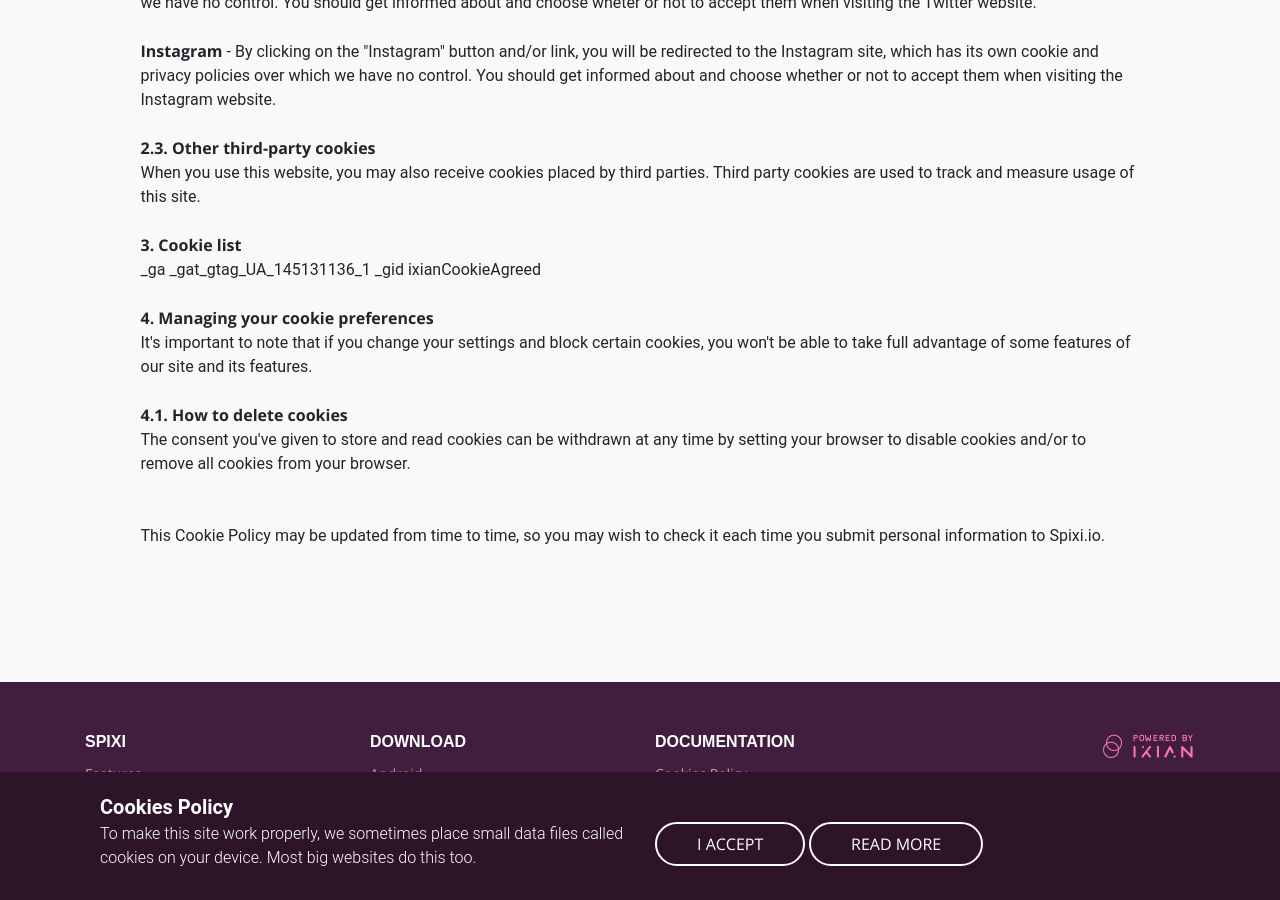
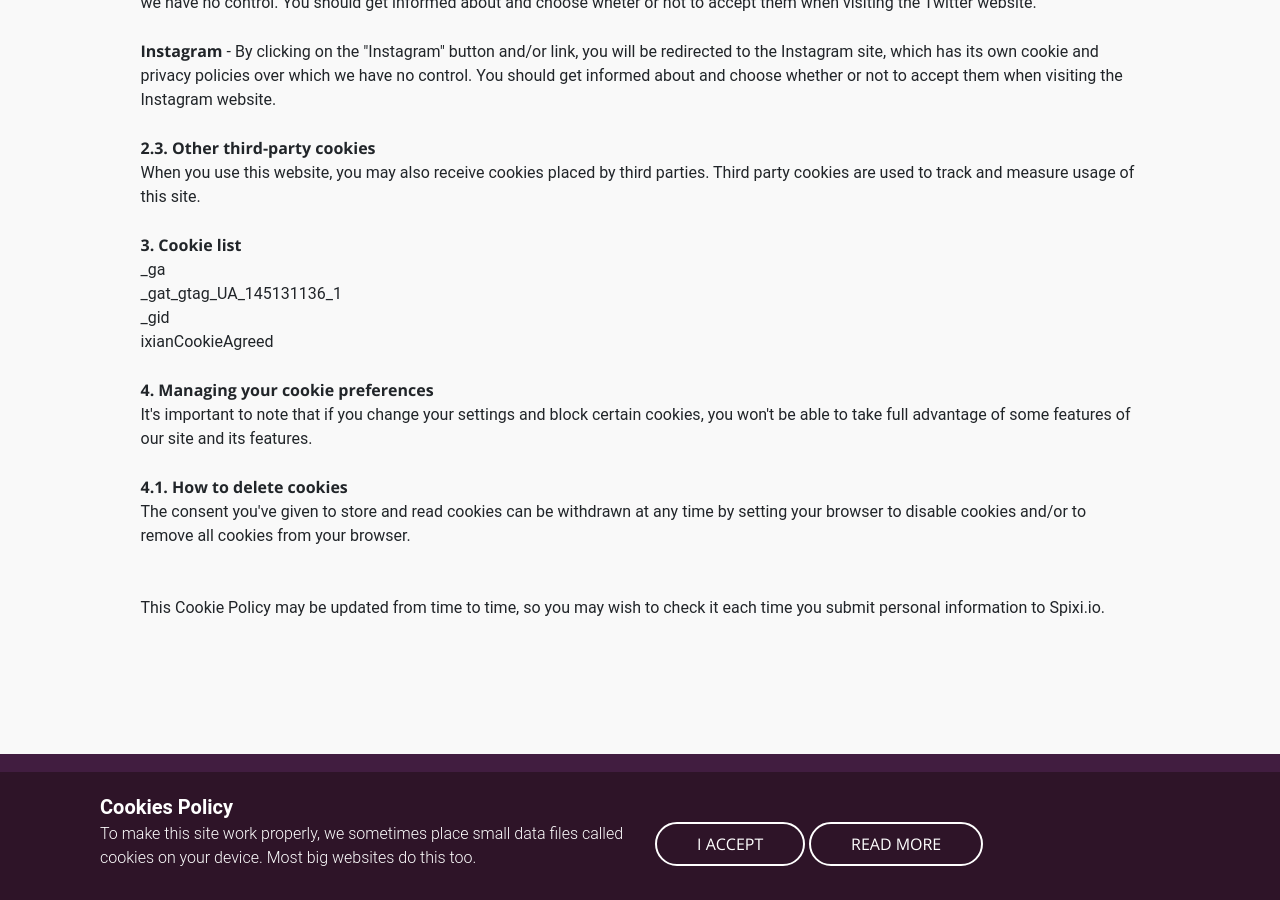
Before and after one commit to ProjectIxian/Spixi-website, a Jekyll site: the page built from cookies.md, in a window 1280 px wide and 900 px high, scrolled down 1587 px. Built offline with Jekyll 4.4.1, drawn with Linux system fonts in a browser that asks for light colours; nearby versions of some CDN libraries.

```diff
--- a/cookies.md
+++ b/cookies.md
@@ -45,9 +45,9 @@ keywords: Ixian,DLT,Chat,Blockchain,Cryptocurrency,Crypto,IxiCash,Spixi
         When you use this website, you may also receive cookies placed by third parties. Third party cookies
         are used to track and measure usage of this site.<br><br>
         <strong>3. Cookie list</strong><br>
-        _ga
-        _gat_gtag_UA_145131136_1
-        _gid
+        _ga<br>
+        _gat_gtag_UA_145131136_1<br>
+        _gid<br>
         ixianCookieAgreed<br><br>
         <strong>4. Managing your cookie preferences</strong><br>
         It's important to note that if you change your settings and block certain cookies, you won't be able to take full advantage of some features of our site and its features.<br><br>
```
